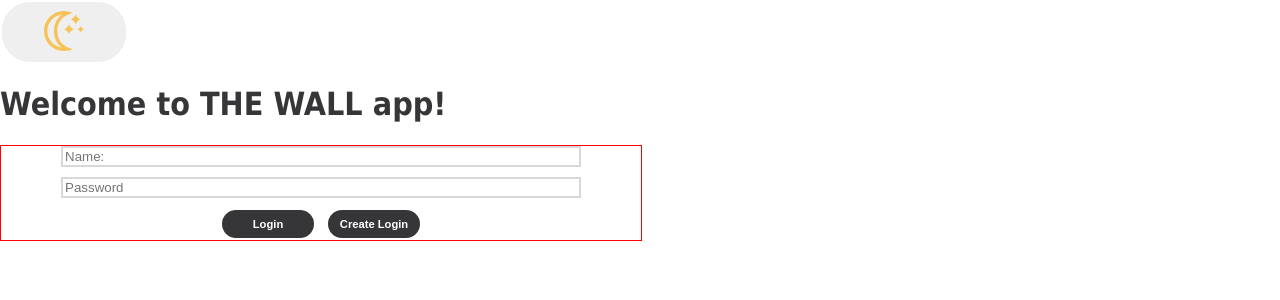
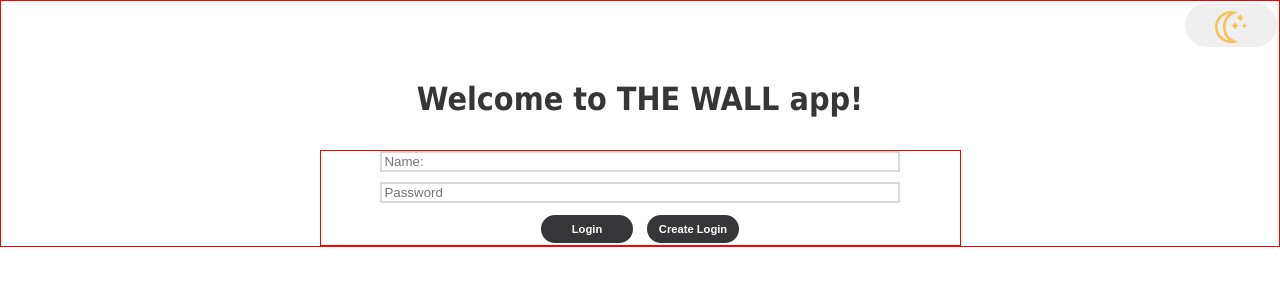
Before and after one commit to DiegoCampos1/wall-app-frontend, a React (Create React App) app: page / in a window 1280 px wide. Shown: the top 300 px of the page. Built offline with nearby package versions, Linux system fonts and the light colour scheme.

Commit message:
Adjust position in CSS files

```diff
--- a/src/App.js
+++ b/src/App.js
@@ -11,6 +11,7 @@ import { lightTheme, darkTheme } from './globalStyles/Themes';
 import Toggle from './components/Toggle';
 import './App.css';
 import Login from './pages/Login';
+import { MainContainer } from './globalStyles/componentsGlobal';
 
 const App = () => {
   const [theme, themeToggler, mountedComponent] = useDarkMode();
@@ -22,12 +23,14 @@ const App = () => {
   return (
     <ThemeProvider theme={ themeMode }>
       <GlobalStyle />
+      <MainContainer>
         <Toggle theme={ theme } toggleTheme={ themeToggler } />
         <Router>
           <Switch>
             <Route exact path="/" component={ Login } />
           </Switch>
         </Router>
+      </MainContainer>
     </ThemeProvider>
 
   );
--- a/src/components/Toggle/index.jsx
+++ b/src/components/Toggle/index.jsx
@@ -3,11 +3,13 @@ import { func, string } from 'prop-types';
 import { Button, Sun, Moon } from './styledComponents';
 
 const Toggle = ({ theme, toggleTheme }) => (
-  <Button onClick={ toggleTheme }>
-    {theme === 'light'
-      ? <Moon xmlns="http://www.w3.org/2000/svg" width="24" height="24" viewBox="0 0 24 24"><path style={ { fill: '#F6C358' } } d="M10.719 2.082c-2.572 2.028-4.719 5.212-4.719 9.918 0 4.569 1.938 7.798 4.548 9.895-4.829-.705-8.548-4.874-8.548-9.895 0-5.08 3.808-9.288 8.719-9.918zm1.281-2.082c-6.617 0-12 5.383-12 12s5.383 12 12 12c1.894 0 3.87-.333 5.37-1.179-3.453-.613-9.37-3.367-9.37-10.821 0-7.555 6.422-10.317 9.37-10.821-1.74-.682-3.476-1.179-5.37-1.179zm0 10.999c1.437.438 2.562 1.564 2.999 3.001.44-1.437 1.565-2.562 3.001-3-1.436-.439-2.561-1.563-3.001-3-.437 1.436-1.562 2.561-2.999 2.999zm8.001.001c.958.293 1.707 1.042 2 2.001.291-.959 1.042-1.709 1.999-2.001-.957-.292-1.707-1.042-2-2-.293.958-1.042 1.708-1.999 2zm-1-9c-.437 1.437-1.563 2.562-2.998 3.001 1.438.44 2.561 1.564 3.001 3.002.437-1.438 1.563-2.563 2.996-3.002-1.433-.437-2.559-1.564-2.999-3.001z" /></Moon>
-      : <Sun xmlns="http://www.w3.org/2000/svg" width="24" height="24" viewBox="0 0 24 24"><path style={ { fill: '#F6C358' } } d="M12 9c1.654 0 3 1.346 3 3s-1.346 3-3 3-3-1.346-3-3 1.346-3 3-3zm0-2c-2.762 0-5 2.238-5 5s2.238 5 5 5 5-2.238 5-5-2.238-5-5-5zm0-2c.34 0 .672.033 1 .08v-2.08h-2v2.08c.328-.047.66-.08 1-.08zm-4.184 1.401l-1.472-1.473-1.414 1.415 1.473 1.473c.401-.537.876-1.013 1.413-1.415zm9.782 1.414l1.473-1.473-1.414-1.414-1.473 1.473c.537.402 1.012.878 1.414 1.414zm-5.598 11.185c-.34 0-.672-.033-1-.08v2.08h2v-2.08c-.328.047-.66.08-1 .08zm4.185-1.402l1.473 1.473 1.415-1.415-1.473-1.472c-.403.536-.879 1.012-1.415 1.414zm-11.185-5.598c0-.34.033-.672.08-1h-2.08v2h2.08c-.047-.328-.08-.66-.08-1zm13.92-1c.047.328.08.66.08 1s-.033.672-.08 1h2.08v-2h-2.08zm-12.519 5.184l-1.473 1.473 1.414 1.414 1.473-1.473c-.536-.402-1.012-.877-1.414-1.414z" /></Sun>}
-  </Button>
+  <div style={ { alignSelf: 'flex-end' } }>
+    <Button onClick={ toggleTheme }>
+      {theme === 'light'
+        ? <Moon xmlns="http://www.w3.org/2000/svg" width="24" height="24" viewBox="0 0 24 24"><path style={ { fill: '#F6C358' } } d="M10.719 2.082c-2.572 2.028-4.719 5.212-4.719 9.918 0 4.569 1.938 7.798 4.548 9.895-4.829-.705-8.548-4.874-8.548-9.895 0-5.08 3.808-9.288 8.719-9.918zm1.281-2.082c-6.617 0-12 5.383-12 12s5.383 12 12 12c1.894 0 3.87-.333 5.37-1.179-3.453-.613-9.37-3.367-9.37-10.821 0-7.555 6.422-10.317 9.37-10.821-1.74-.682-3.476-1.179-5.37-1.179zm0 10.999c1.437.438 2.562 1.564 2.999 3.001.44-1.437 1.565-2.562 3.001-3-1.436-.439-2.561-1.563-3.001-3-.437 1.436-1.562 2.561-2.999 2.999zm8.001.001c.958.293 1.707 1.042 2 2.001.291-.959 1.042-1.709 1.999-2.001-.957-.292-1.707-1.042-2-2-.293.958-1.042 1.708-1.999 2zm-1-9c-.437 1.437-1.563 2.562-2.998 3.001 1.438.44 2.561 1.564 3.001 3.002.437-1.438 1.563-2.563 2.996-3.002-1.433-.437-2.559-1.564-2.999-3.001z" /></Moon>
+        : <Sun xmlns="http://www.w3.org/2000/svg" width="24" height="24" viewBox="0 0 24 24"><path style={ { fill: '#F6C358' } } d="M12 9c1.654 0 3 1.346 3 3s-1.346 3-3 3-3-1.346-3-3 1.346-3 3-3zm0-2c-2.762 0-5 2.238-5 5s2.238 5 5 5 5-2.238 5-5-2.238-5-5-5zm0-2c.34 0 .672.033 1 .08v-2.08h-2v2.08c.328-.047.66-.08 1-.08zm-4.184 1.401l-1.472-1.473-1.414 1.415 1.473 1.473c.401-.537.876-1.013 1.413-1.415zm9.782 1.414l1.473-1.473-1.414-1.414-1.473 1.473c.537.402 1.012.878 1.414 1.414zm-5.598 11.185c-.34 0-.672-.033-1-.08v2.08h2v-2.08c-.328.047-.66.08-1 .08zm4.185-1.402l1.473 1.473 1.415-1.415-1.473-1.472c-.403.536-.879 1.012-1.415 1.414zm-11.185-5.598c0-.34.033-.672.08-1h-2.08v2h2.08c-.047-.328-.08-.66-.08-1zm13.92-1c.047.328.08.66.08 1s-.033.672-.08 1h2.08v-2h-2.08zm-12.519 5.184l-1.473 1.473 1.414 1.414 1.473-1.473c-.536-.402-1.012-.877-1.414-1.414z" /></Sun>}
+    </Button>
+  </div>
 );
 
 Toggle.propTypes = {
--- a/src/components/Toggle/styledComponents.js
+++ b/src/components/Toggle/styledComponents.js
@@ -1,7 +1,6 @@
 import styled from 'styled-components';
 
 export const Button = styled.button`
-
   border: 2px solid ${({ theme }) => theme.toggleBorder};
   border-radius: 30px;
   cursor: pointer;
@@ -11,19 +10,19 @@ export const Button = styled.button`
   overflow: hidden;
   padding: 0.5rem;
   position: relative;
-  width: 8rem;
-  height: 4rem;
+  width: 6rem;
+  height: 3rem;
   outline: none;
 `;
 
 export const Sun = styled.svg`
  height: auto;
- width: 2.5rem;
+ width: 2.0rem;
  transition: all 0.7s linear;
 `;
 
 export const Moon = styled.svg`
   height: auto;
-  width: 2.5rem;
+  width: 2.0rem;
   transition: all 0.7s linear;
 `;
--- /dev/null
+++ b/src/globalStyles/componentsGlobal.js
@@ -0,0 +1,11 @@
+import styled from 'styled-components';
+
+// eslint-disable-next-line import/prefer-default-export
+export const MainContainer = styled.div`
+  display: flex;
+  flex-direction: column;
+  justify-content: center;
+  align-items: center;
+  border: 1px solid red;
+  gap: 10px;
+`;
```
Lines whose indentation alone changed are shown as unchanged.
